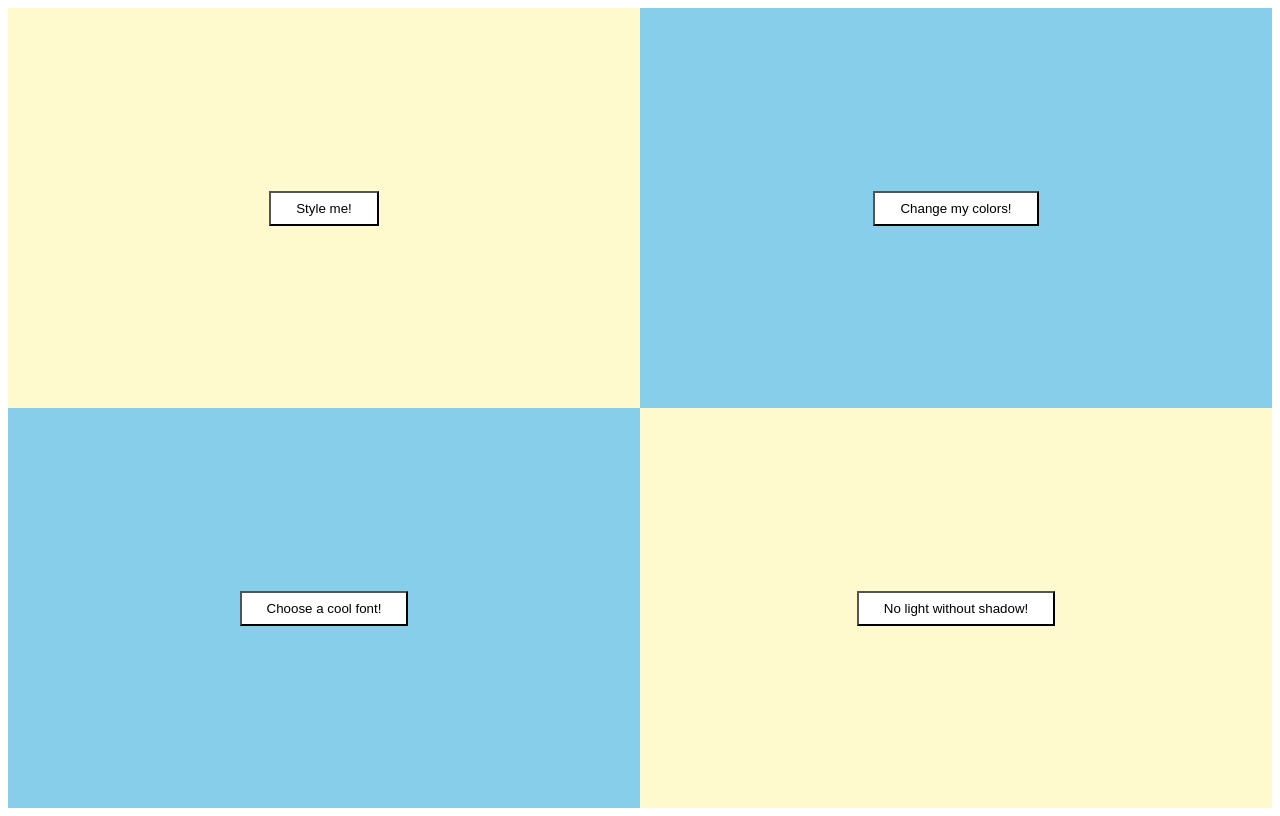
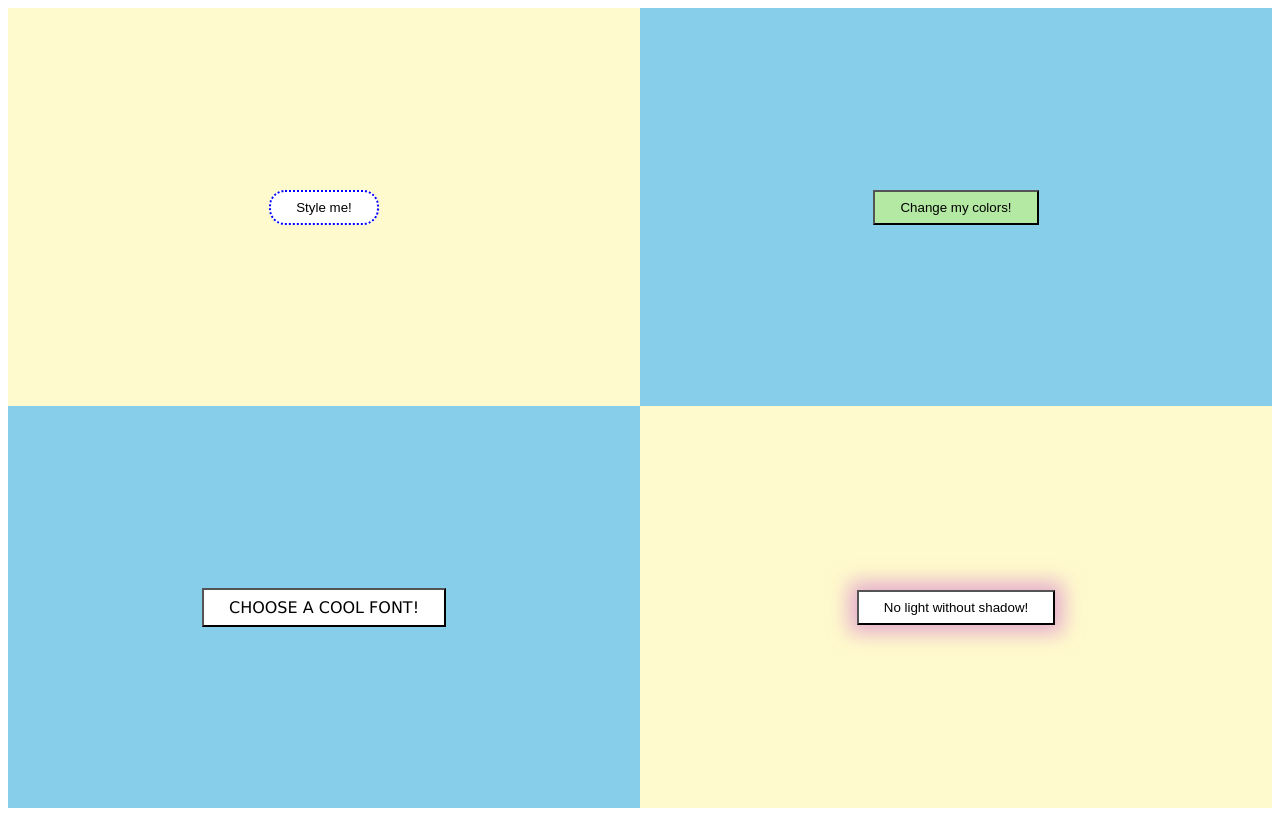
Before and after one commit to m-a-mohsen/css-basics_button-styles, a website: page index.html in a window 1280 px wide. Drawn offline with Linux system fonts and the light colour scheme.

Commit message:
Applied styles

```diff
--- a/css/styles.css
+++ b/css/styles.css
@@ -31,18 +31,27 @@ button {
 
 .button1 {
   /*Style me! Change my border, set a border radius or what you want to try out. :) */
+  border-color: blue;
+  border-radius: 1rem;
+  border-style: dotted;
 }
 
 .button2 {
   /*Style me! Change my color, or my background-color. Or both! You can test out different color modes here - like HEX, RGB, ... */
+  background-color: rgb(179, 233, 162);
 }
 
 .button3 {
   /*Style me! You can test out changing the font, or font size, ...*/
+  font-family: Verdana, Geneva, Tahoma, sans-serif;
+  font-size: 1rem;
+  text-transform: uppercase;
 }
 
 .button4 {
   /*Style me! Can you add a shadow to this button? Maybe play around with the shadow properties, as well? You can even color the shadow, make it bigger or smaller, ... */
+
+box-shadow: 0px 0px 20px 8px rgba(212, 121, 205, 0.6);
 }
 
 /* Feel free to play around with other properties, as well. */
```
